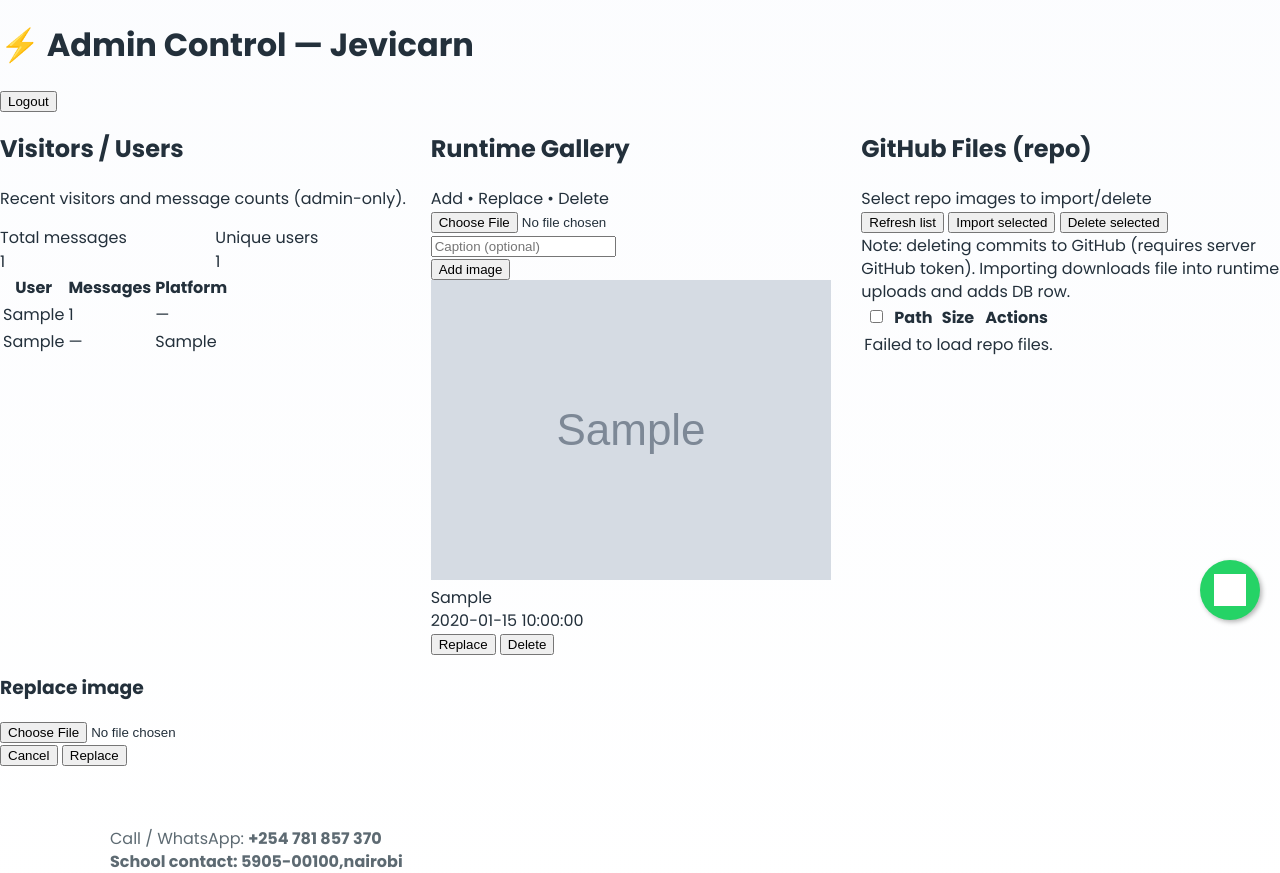
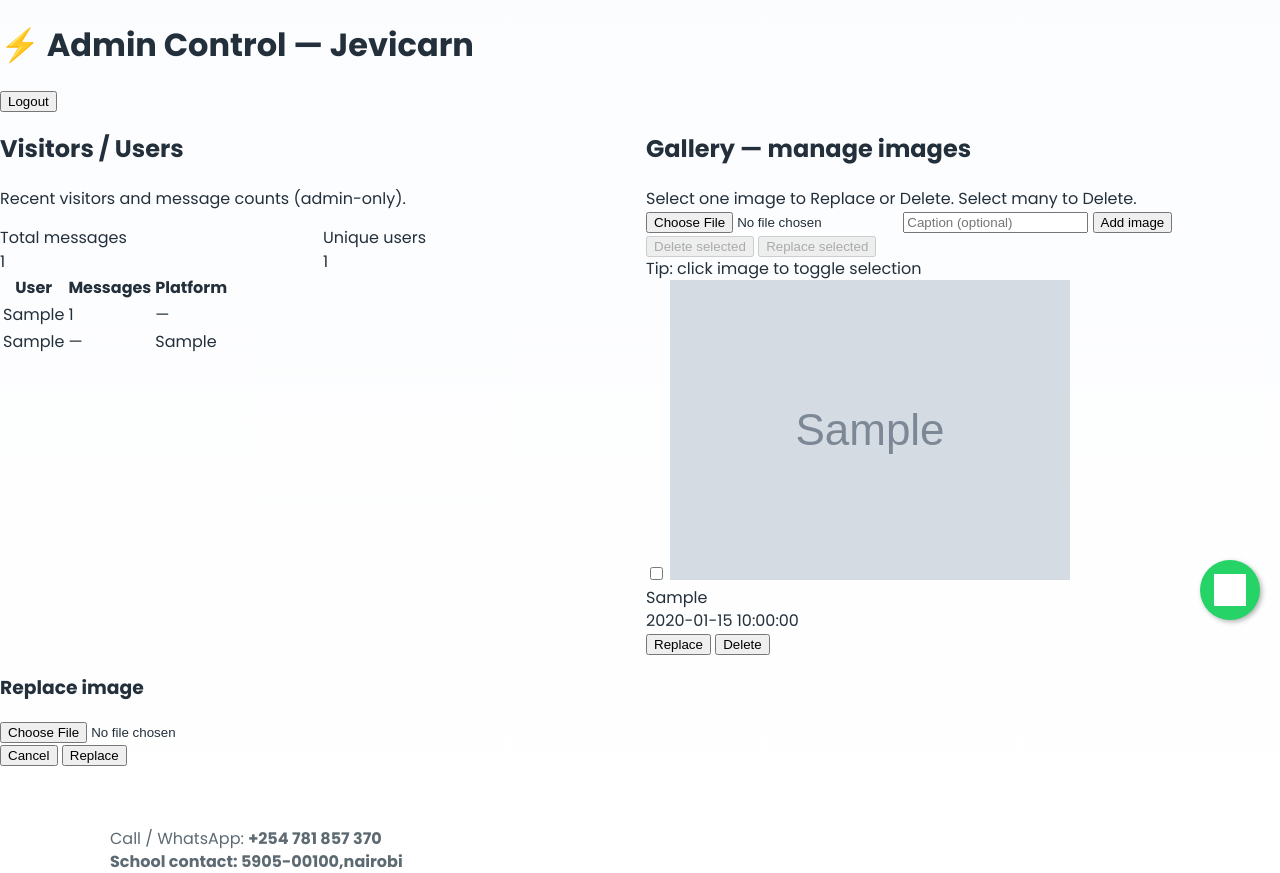
Before and after one commit to JeanPromise/Jevicarn-Christian-School, a Flask app: page /admin in a window 1280 px wide. Shown: the part 160-1033 px from the top of the page. Run offline with Flask 3, Linux system fonts and the light colour scheme; a user stored in the database is signed in; data comes from the database, SQL or seed files in the repository; tables that the repository leaves empty hold one stand-in row (values such as "Sample post"); grey boxes marked "Sample" are stand-in pictures; some libraries are stand-ins or nearby versions; grey boxes are pictures that could not be loaded.

Commit message:
Update admin.html

```diff
--- a/templates/admin.html
+++ b/templates/admin.html
@@ -57,9 +57,9 @@
 
     {% else %}
       <!-- ADMIN ACTION UI -->
-      <div class="grid grid-cols-1 md:grid-cols-3 gap-6">
-        <!-- USERS PANEL -->
-        <section class="md:col-span-1 bg-white p-4 rounded-lg border shadow-sm">
+      <div class="grid grid-cols-1 lg:grid-cols-3 gap-6">
+        <!-- VISITORS PANEL -->
+        <section class="lg:col-span-1 bg-white p-4 rounded-lg border shadow-sm">
           <h2 class="text-lg font-semibold mb-2">Visitors / Users</h2>
           <p class="text-sm text-gray-600 mb-3">Recent visitors and message counts (admin-only).</p>
 
@@ -106,84 +106,64 @@
           </div>
         </section>
 
-        <!-- RUNTIME GALLERY PANEL -->
-        <section class="md:col-span-1 bg-white p-4 rounded-lg border shadow-sm">
+        <!-- GALLERY PANEL (center) -->
+        <section class="lg:col-span-2 bg-white p-4 rounded-lg border shadow-sm">
           <div class="flex items-center justify-between mb-3">
-            <h2 class="text-lg font-semibold">Runtime Gallery</h2>
-            <div class="text-sm text-gray-500">Add • Replace • Delete</div>
+            <h2 class="text-lg font-semibold">Gallery — manage images</h2>
+            <div class="text-sm text-gray-500">Select one image to Replace or Delete. Select many to Delete.</div>
           </div>
 
-          <form id="uploadForm" method="post" action="{{ url_for('admin_gallery_upload') }}" enctype="multipart/form-data" class="mb-3">
+          <!-- upload new -->
+          <form id="uploadForm" method="post" action="{{ url_for('admin_gallery_upload') }}" enctype="multipart/form-data" class="mb-4">
             <div class="flex gap-2">
-              <input type="file" name="file" accept="image/*" required class="p-2 border rounded w-2/3" />
-              <input name="caption" placeholder="Caption (optional)" class="p-2 border rounded w-1/3" />
-            </div>
-            <div class="mt-2 text-right">
-              <button type="submit" class="px-3 py-1 bg-blue-600 text-white rounded">Add image</button>
+              <input type="file" name="file" accept="image/*" required class="p-2 border rounded w-1/3" />
+              <input name="caption" placeholder="Caption (optional)" class="p-2 border rounded flex-1" />
+              <button type="submit" class="px-3 py-2 bg-blue-600 text-white rounded">Add image</button>
             </div>
           </form>
 
-          <div id="galleryGrid" class="grid grid-cols-1 gap-3 max-h-64 overflow-auto">
+          <!-- action toolbar -->
+          <div class="flex items-center gap-3 mb-3">
+            <button id="deleteSelectedBtn" class="px-3 py-2 bg-red-600 text-white rounded disabled:opacity-60" disabled>Delete selected</button>
+            <button id="replaceSelectedBtn" class="px-3 py-2 bg-yellow-500 text-white rounded disabled:opacity-60" disabled>Replace selected</button>
+            <div class="ml-auto text-xs text-gray-500">Tip: click image to toggle selection</div>
+          </div>
+
+          <!-- gallery grid -->
+          <div id="galleryGrid" class="grid grid-cols-1 sm:grid-cols-2 md:grid-cols-3 gap-3">
             {% if gallery_items %}
               {% for it in gallery_items %}
-                <div id="card-{{ it.id }}" class="border rounded p-2 flex items-center gap-3">
-                  <img src="{{ url_for('uploaded_file', filename=it.filename) }}" alt="" class="w-20 h-16 object-cover rounded" />
-                  <div class="flex-1">
+              <div class="relative border rounded p-2 flex flex-col items-stretch" data-id="{{ it.id }}">
+                <label class="cursor-pointer">
+                  <input type="checkbox" class="card-check sr-only" data-id="{{ it.id }}">
+                  <img src="{{ url_for('uploaded_file', filename=it.filename) }}" alt="" class="w-full h-40 object-cover rounded select-none" />
+                </label>
+
+                <div class="mt-2 flex items-center justify-between gap-2">
+                  <div class="flex-1 min-w-0">
                     <div class="text-sm text-gray-700 truncate">{{ it.caption or '—' }}</div>
                     <div class="text-xs text-gray-500">{{ it.created_at }}</div>
                   </div>
-                  <div class="flex flex-col gap-2">
-                    <button data-id="{{ it.id }}" class="replace-btn px-3 py-1 bg-yellow-500 text-white rounded text-sm">Replace</button>
-                    <button data-id="{{ it.id }}" class="delete-btn px-3 py-1 bg-red-600 text-white rounded text-sm">Delete</button>
+                  <div class="flex flex-col gap-2 ml-2">
+                    <button data-id="{{ it.id }}" class="single-replace-btn px-3 py-1 bg-yellow-500 text-white rounded text-sm">Replace</button>
+                    <button data-id="{{ it.id }}" class="single-delete-btn px-3 py-1 bg-red-600 text-white rounded text-sm">Delete</button>
                   </div>
                 </div>
+              </div>
               {% endfor %}
             {% else %}
-              <div class="text-gray-500 p-4">No images uploaded.</div>
+              <div class="text-gray-500 p-6">No images uploaded yet.</div>
             {% endif %}
-          </div>
-        </section>
-
-        <!-- GITHUB FILES PANEL -->
-        <section class="md:col-span-1 bg-white p-4 rounded-lg border shadow-sm">
-          <div class="flex items-center justify-between mb-3">
-            <h2 class="text-lg font-semibold">GitHub Files (repo)</h2>
-            <div class="text-sm text-gray-500">Select repo images to import/delete</div>
-          </div>
-
-          <div class="mb-3">
-            <div class="flex gap-2">
-              <button id="refreshGithub" class="px-3 py-1 bg-indigo-600 text-white rounded text-sm">Refresh list</button>
-              <button id="importSelected" class="px-3 py-1 bg-green-600 text-white rounded text-sm">Import selected</button>
-              <button id="deleteSelected" class="px-3 py-1 bg-red-600 text-white rounded text-sm">Delete selected</button>
-            </div>
-            <div class="mt-2 text-xs text-gray-500">Note: deleting commits to GitHub (requires server GitHub token). Importing downloads file into runtime uploads and adds DB row.</div>
-          </div>
-
-          <div id="githubFilesWrap" class="overflow-auto max-h-72 border rounded p-2">
-            <table id="githubFiles" class="min-w-full text-sm">
-              <thead class="bg-gray-100 sticky top-0">
-                <tr>
-                  <th class="px-2 py-2"><input id="githubSelectAll" type="checkbox" /></th>
-                  <th class="px-2 py-2 text-left">Path</th>
-                  <th class="px-2 py-2">Size</th>
-                  <th class="px-2 py-2">Actions</th>
-                </tr>
-              </thead>
-              <tbody id="githubFilesBody">
-                <tr><td colspan="4" class="text-gray-500 px-3 py-6 text-center">Click "Refresh list" to load repo files.</td></tr>
-              </tbody>
-            </table>
           </div>
         </section>
       </div>
 
       <!-- REPLACE MODAL -->
-      <div id="replaceModal" class="fixed inset-0 hidden items-center justify-center bg-black/40 z-50">
+      <div id="replaceModal" class="fixed inset-0 hidden items-center justify-center bg-black/50 z-50">
         <div class="bg-white rounded-lg p-4 w-full max-w-md">
           <h3 class="font-semibold mb-2">Replace image</h3>
           <form id="replaceForm">
-            <input type="hidden" name="id" id="replace_id" />
+            <input type="hidden" id="replace_target_id" name="id" />
             <div class="mb-2">
               <input id="replace_file" type="file" name="file" accept="image/*" required class="w-full" />
             </div>
@@ -195,7 +175,7 @@
         </div>
       </div>
 
-      <!-- notification / toast -->
+      <!-- toast -->
       <div id="toast" class="fixed right-6 bottom-6 hidden p-3 rounded shadow text-sm"></div>
 
     {% endif %}
@@ -204,225 +184,175 @@
 
 {% if logged_in %}
 <script>
-/* ---------- utilities ---------- */
-function toast(msg, success=true){
+/* Minimal, friendly JS to support selection + single/multi actions */
+/* Utility: toast */
+function toast(msg, ok=true){
   const el = document.getElementById('toast');
   el.textContent = msg;
   el.className = '';
   el.classList.add('fixed','right-6','bottom-6','p-3','rounded','shadow','text-sm');
-  el.classList.add(success ? 'bg-green-100' : 'bg-red-100');
+  el.classList.add(ok ? 'bg-green-100' : 'bg-red-100');
   el.style.display = 'block';
-  setTimeout(()=> el.style.display = 'none', 3500);
+  setTimeout(()=> el.style.display = 'none', 3000);
 }
 
-/* -------- RUNTIME gallery actions (existing endpoints) -------- */
-async function deleteImage(id){
-  if(!confirm('Delete this image from runtime gallery?')) return;
-  try{
+/* Selection logic */
+const galleryGrid = document.getElementById('galleryGrid');
+const deleteSelectedBtn = document.getElementById('deleteSelectedBtn');
+const replaceSelectedBtn = document.getElementById('replaceSelectedBtn');
+let selected = new Set();
+
+function updateToolbar(){
+  const n = selected.size;
+  deleteSelectedBtn.disabled = n === 0;
+  replaceSelectedBtn.disabled = n !== 1;
+}
+
+/* Toggle checkbox when clicking card image */
+galleryGrid?.addEventListener('click', (e) => {
+  // find the card element
+  const card = e.target.closest('[data-id]');
+  if(!card) return;
+  // if user clicked the individual action buttons, let those handlers run
+  if(e.target.closest('.single-delete-btn') || e.target.closest('.single-replace-btn') || e.target.closest('button')) return;
+
+  const id = card.getAttribute('data-id');
+  const checkbox = card.querySelector('.card-check');
+  if(!checkbox) return;
+  checkbox.checked = !checkbox.checked;
+  if(checkbox.checked) selected.add(id); else selected.delete(id);
+  card.classList.toggle('ring-2', checkbox.checked);
+  updateToolbar();
+});
+
+/* Keep selected state when user clicks the visible checkboxes */
+galleryGrid?.querySelectorAll('.card-check')?.forEach(cb => {
+  cb.addEventListener('change', (e) => {
+    const id = cb.getAttribute('data-id');
+    const card = cb.closest('[data-id]');
+    if(cb.checked) { selected.add(id); card.classList.add('ring-2'); }
+    else { selected.delete(id); card.classList.remove('ring-2'); }
+    updateToolbar();
+  });
+});
+
+/* Single-delete button */
+galleryGrid?.addEventListener('click', async (e) => {
+  const btn = e.target.closest('.single-delete-btn');
+  if(!btn) return;
+  const id = btn.getAttribute('data-id');
+  if(!confirm('Delete this image?')) return;
+  try {
     const res = await fetch('{{ url_for("admin_gallery_delete_ajax") }}', {
       method: 'POST',
       headers: {'Content-Type':'application/json'},
       body: JSON.stringify({ id: id })
     });
-    const data = await res.json();
-    if(res.ok && data.success){
-      document.getElementById('card-'+id)?.remove();
+    const payload = await res.json();
+    if(res.ok && payload.success){
+      document.querySelector(`[data-id="${id}"]`)?.remove();
+      selected.delete(id);
+      updateToolbar();
       toast('Image deleted');
     } else {
-      toast('Delete failed: ' + (data.error || 'unknown'), false);
+      toast('Delete failed', false);
     }
-  } catch(e){
-    console.error(e);
-    toast('Delete request failed', false);
-  }
-}
-
-document.addEventListener('click', function(e){
-  if(e.target.matches('.delete-btn')){
-    const id = e.target.getAttribute('data-id');
-    deleteImage(id);
-  } else if(e.target.matches('.replace-btn')){
-    const id = e.target.getAttribute('data-id');
-    openReplace(id);
-  }
+  } catch(err){ console.error(err); toast('Delete request failed', false); }
 });
 
-/* Replace modal handlers */
-function openReplace(id){
-  document.getElementById('replace_id').value = id;
+/* Single-replace button */
+galleryGrid?.addEventListener('click', (e) => {
+  const btn = e.target.closest('.single-replace-btn');
+  if(!btn) return;
+  const id = btn.getAttribute('data-id');
+  openReplaceModal(id);
+});
+
+/* Delete selected (many) */
+deleteSelectedBtn?.addEventListener('click', async () => {
+  if(selected.size === 0) { toast('No images selected', false); return; }
+  if(!confirm(`Delete ${selected.size} image(s)?`)) return;
+  const ids = Array.from(selected);
+  for(const id of ids){
+    try{
+      const res = await fetch('{{ url_for("admin_gallery_delete_ajax") }}', {
+        method: 'POST',
+        headers: {'Content-Type':'application/json'},
+        body: JSON.stringify({ id: id })
+      });
+      const payload = await res.json();
+      if(res.ok && payload.success){
+        document.querySelector(`[data-id="${id}"]`)?.remove();
+        selected.delete(id);
+      } else {
+        toast('Failed to delete some items', false);
+      }
+    } catch(err){
+      console.error(err);
+      toast('Delete requests failed', false);
+      break;
+    }
+  }
+  updateToolbar();
+  toast('Selected deletes processed');
+});
+
+/* Replace selected (only when exactly one selected) */
+replaceSelectedBtn?.addEventListener('click', () => {
+  if(selected.size !== 1) { toast('Select exactly one image to replace', false); return; }
+  const id = Array.from(selected)[0];
+  openReplaceModal(id);
+});
+
+/* Replace modal */
+const replaceModal = document.getElementById('replaceModal');
+const replaceForm = document.getElementById('replaceForm');
+function openReplaceModal(id){
+  document.getElementById('replace_target_id').value = id;
   document.getElementById('replace_file').value = '';
-  const m = document.getElementById('replaceModal');
-  m.classList.remove('hidden'); m.classList.add('flex');
+  replaceModal.classList.remove('hidden');
+  replaceModal.classList.add('flex');
 }
-function closeReplace(){
-  const m = document.getElementById('replaceModal');
-  m.classList.add('hidden'); m.classList.remove('flex');
+function closeReplaceModal(){
+  replaceModal.classList.add('hidden');
+  replaceModal.classList.remove('flex');
 }
-document.getElementById && document.getElementById('replaceCancel')?.addEventListener('click', closeReplace);
+document.getElementById('replaceCancel')?.addEventListener('click', closeReplaceModal);
 
-document.getElementById && document.getElementById('replaceForm')?.addEventListener('submit', async function(e){
+/* Replace submit */
+replaceForm?.addEventListener('submit', async (e) => {
   e.preventDefault();
-  const id = document.getElementById('replace_id').value;
+  const id = document.getElementById('replace_target_id').value;
   const fileInput = document.getElementById('replace_file');
-  if(!fileInput.files.length){ toast('Select a file', false); return; }
+  if(!fileInput.files.length) { toast('Choose a file', false); return; }
   const fd = new FormData();
+  fd.append('id', id);
   fd.append('file', fileInput.files[0]);
-  fd.append('id', id);
-  try{
-    const resp = await fetch('/admin/gallery/replace_ajax', { method: 'POST', body: fd });
+  try {
+    const resp = await fetch('{{ url_for("admin_gallery_replace_ajax") }}', { method: 'POST', body: fd });
     const data = await resp.json();
     if(resp.ok && data.success){
-      const card = document.getElementById('card-'+id);
+      // update the image src in the card
+      const card = document.querySelector(`[data-id="${id}"]`);
       if(card){
         const img = card.querySelector('img');
         if(img) img.src = '/uploads/' + data.filename + '?t=' + Date.now();
       }
-      closeReplace(); toast('Image replaced');
+      closeReplaceModal();
+      toast('Image replaced');
     } else {
-      toast('Replace failed: '+(data.error||'unknown'), false);
+      toast('Replace failed', false);
     }
-  } catch(err){
-    console.error(err); toast('Replace request failed', false);
-  }
+  } catch(err){ console.error(err); toast('Replace request failed', false); }
 });
 
-/* -------- GitHub files panel (calls server endpoints) -------- */
-const githubBody = document.getElementById('githubFilesBody');
-const selectAll = document.getElementById('githubSelectAll');
-
-async function refreshGithubList(){
-  githubBody.innerHTML = '<tr><td colspan="4" class="px-3 py-6 text-center text-gray-500">Loading…</td></tr>';
-  try{
-    const resp = await fetch('/admin/github/list');
-    if(!resp.ok){ throw new Error('Fetch failed'); }
-    const data = await resp.json();
-    const files = data.files || [];
-    if(files.length === 0){
-      githubBody.innerHTML = '<tr><td colspan="4" class="px-3 py-6 text-center text-gray-500">No files found in repo.</td></tr>';
-      return;
-    }
-    githubBody.innerHTML = files.map(f => `
-      <tr data-path="${encodeURIComponent(f.path)}" class="border-b">
-        <td class="px-2 py-2"><input class="gh-chk" type="checkbox" data-path="${f.path}" /></td>
-        <td class="px-2 py-2 break-all text-sm">${f.path}</td>
-        <td class="px-2 py-2 text-xs text-gray-500">${f.size || '-'}</td>
-        <td class="px-2 py-2">
-          <button class="px-2 py-1 bg-green-600 text-white rounded text-xs" data-action="import" data-path="${f.path}">Import</button>
-          <button class="px-2 py-1 bg-red-600 text-white rounded text-xs" data-action="delete" data-path="${f.path}">Delete</button>
-        </td>
-      </tr>
-    `).join('');
-  }catch(err){
-    console.error(err);
-    githubBody.innerHTML = '<tr><td colspan="4" class="px-3 py-6 text-center text-red-500">Failed to load repo files.</td></tr>';
-  }
-}
-
-document.getElementById('refreshGithub')?.addEventListener('click', refreshGithubList);
-
-selectAll?.addEventListener('change', function(){
-  document.querySelectorAll('.gh-chk').forEach(cb => cb.checked = this.checked);
+/* keyboard: escape closes modal */
+document.addEventListener('keydown', (e)=>{
+  if(e.key === 'Escape') closeReplaceModal();
 });
 
-document.getElementById('githubFiles')?.addEventListener('click', async function(e){
-  const btn = e.target.closest('button[data-action]');
-  if(!btn) return;
-  const action = btn.getAttribute('data-action');
-  const path = btn.getAttribute('data-path');
-  if(action === 'delete'){
-    if(!confirm('Delete this file from GitHub repo? This action will commit the delete on the repo.')) return;
-    try{
-      const res = await fetch('/admin/github/delete', {
-        method: 'POST',
-        headers: {'Content-Type':'application/json'},
-        body: JSON.stringify({ path: path })
-      });
-      const data = await res.json();
-      if(res.ok && data.success){
-        toast('Deleted from GitHub');
-        refreshGithubList();
-      } else {
-        toast('Delete failed: ' + (data.error || 'unknown'), false);
-      }
-    }catch(err){ console.error(err); toast('Delete request failed', false); }
-  } else if(action === 'import'){
-    if(!confirm('Import this repo file into runtime uploads?')) return;
-    try{
-      const res = await fetch('/admin/github/import', {
-        method: 'POST',
-        headers: {'Content-Type':'application/json'},
-        body: JSON.stringify({ path: path })
-      });
-      const data = await res.json();
-      if(res.ok && data.success){
-        toast('Imported to runtime gallery');
-        // optionally add card to runtime list (naive append)
-        const gid = 'card-' + (data.id || ('new-'+Date.now()));
-        const html = `<div id="${gid}" class="border rounded p-2 flex items-center gap-3">
-                        <img src="/uploads/${data.filename}" class="w-20 h-16 object-cover rounded" />
-                        <div class="flex-1"><div class="text-sm text-gray-700">${data.caption || '—'}</div></div>
-                        <div class="flex flex-col gap-2">
-                          <button data-id="${data.id || ''}" class="replace-btn px-3 py-1 bg-yellow-500 text-white rounded text-sm">Replace</button>
-                          <button data-id="${data.id || ''}" class="delete-btn px-3 py-1 bg-red-600 text-white rounded text-sm">Delete</button>
-                        </div>
-                      </div>`;
-        document.getElementById('galleryGrid')?.insertAdjacentHTML('afterbegin', html);
-      } else {
-        toast('Import failed: ' + (data.error||'unknown'), false);
-      }
-    }catch(err){ console.error(err); toast('Import request failed', false); }
-  }
-});
-
-/* Batch actions */
-document.getElementById('deleteSelected')?.addEventListener('click', async function(){
-  const checked = Array.from(document.querySelectorAll('.gh-chk:checked')).map(cb => cb.getAttribute('data-path'));
-  if(!checked.length) { toast('No files selected', false); return; }
-  if(!confirm(`Delete ${checked.length} file(s) from GitHub?`)) return;
-  try{
-    const res = await fetch('/admin/github/delete_batch', {
-      method: 'POST',
-      headers: {'Content-Type':'application/json'},
-      body: JSON.stringify({ paths: checked })
-    });
-    const data = await res.json();
-    if(res.ok && data.success){
-      toast('Deleted selected files');
-      refreshGithubList();
-    } else {
-      toast('Batch delete failed', false);
-    }
-  }catch(err){ console.error(err); toast('Batch delete failed', false); }
-});
-
-document.getElementById('importSelected')?.addEventListener('click', async function(){
-  const checked = Array.from(document.querySelectorAll('.gh-chk:checked')).map(cb => cb.getAttribute('data-path'));
-  if(!checked.length) { toast('No files selected', false); return; }
-  if(!confirm(`Import ${checked.length} file(s) into runtime uploads?`)) return;
-  for(const path of checked){
-    try{
-      const res = await fetch('/admin/github/import', {
-        method: 'POST',
-        headers: {'Content-Type':'application/json'},
-        body: JSON.stringify({ path: path })
-      });
-      const data = await res.json();
-      if(res.ok && data.success){
-        // optional: append thumbnail like single import
-      } else {
-        toast('Import failed for: '+path, false);
-      }
-    }catch(err){
-      console.error(err);
-      toast('Import request failed for: '+path, false);
-    }
-  }
-  toast('Import requests sent');
-  refreshGithubList();
-});
-
-/* Initialize */
-refreshGithubList();
+/* init toolbar state */
+updateToolbar();
 </script>
 {% endif %}
 {% endblock %}
```
